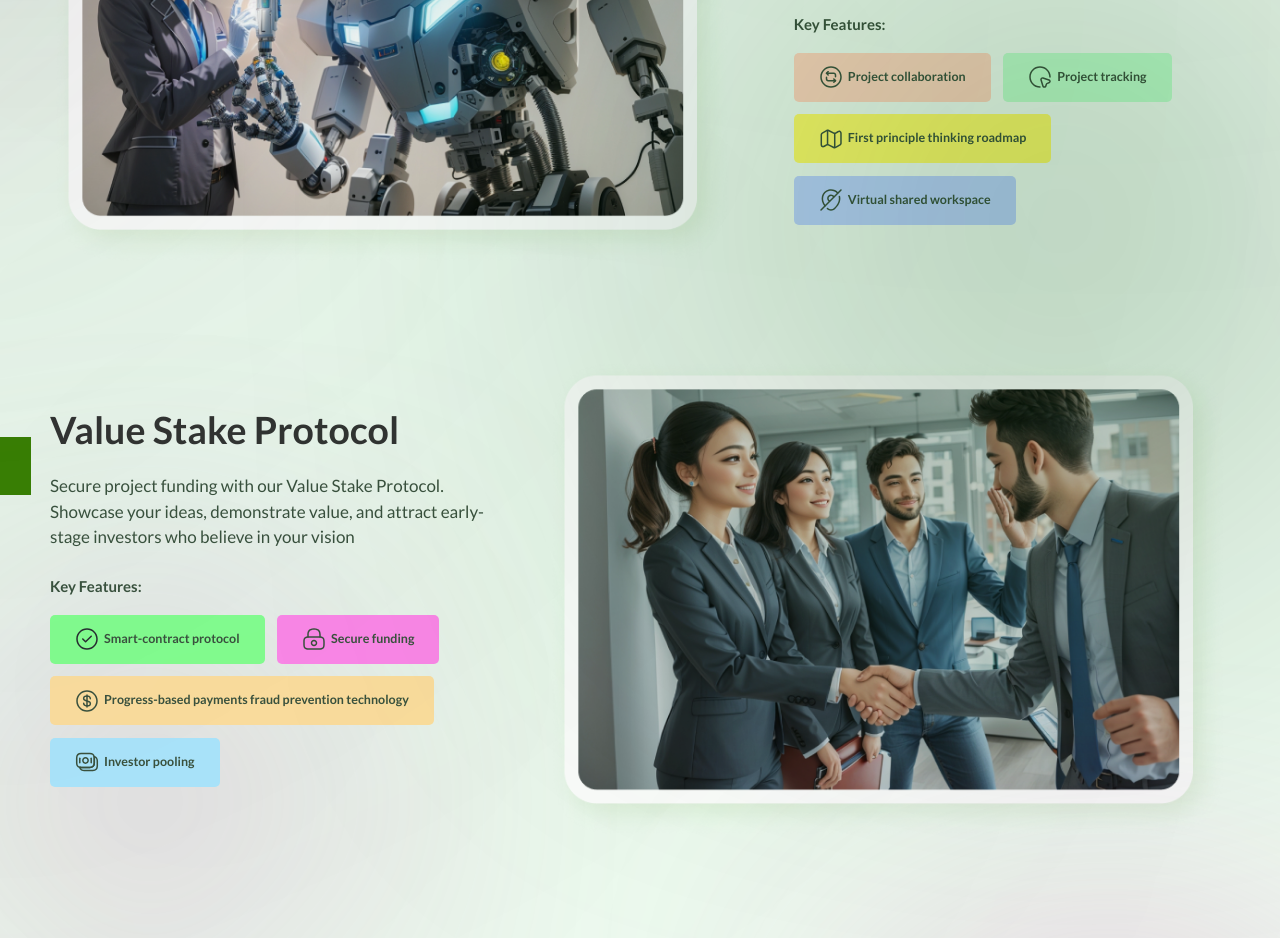
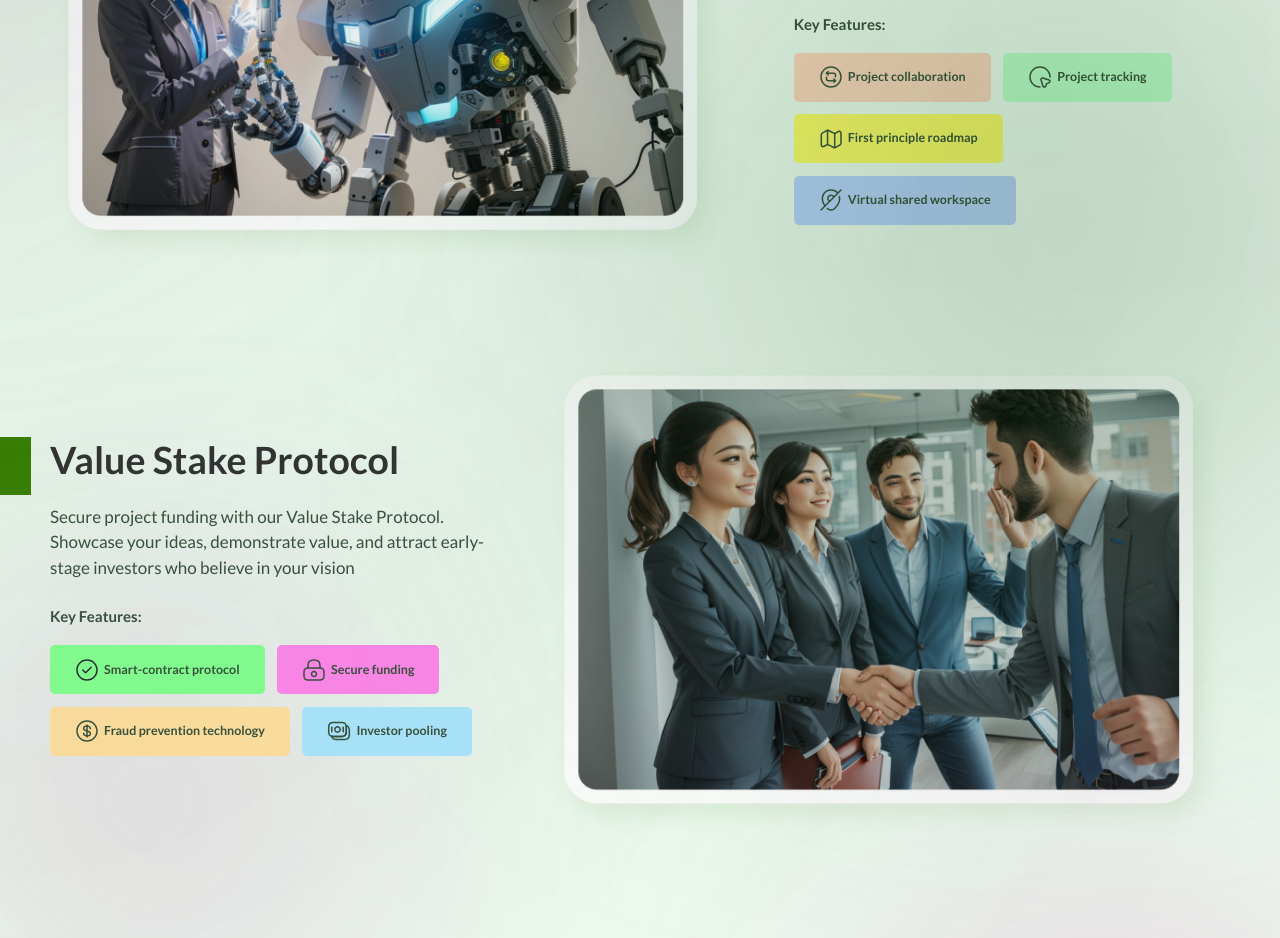
Before and after one commit to Colab-Apes/new_landing_page, a React (Vite) app: page / in a window 1280 px wide. Shown: the part 2140-3078 px from the top of the page. Built offline with nearby package versions, Linux system fonts and the light colour scheme.

Commit message:
Roen's correction (Desktop)

```diff
--- a/src/NewLandingPage/components/BuildTheFuture.jsx
+++ b/src/NewLandingPage/components/BuildTheFuture.jsx
@@ -103,7 +103,7 @@ const BuildTheFuture = () => {
                     <img src={map} alt="frame" />
                   </div>
                   <p className="text-[1.25rem] text-[#3B513F] font-bold">
-                    First principle thinking roadmap
+                    First principle roadmap
                   </p>
                 </div>
                 <div className="stuff flex items-center gap-2 bg-[#BBD2FF] px-10 py-5 rounded-lg">
--- a/src/NewLandingPage/components/ValueStake.jsx
+++ b/src/NewLandingPage/components/ValueStake.jsx
@@ -92,7 +92,7 @@ const ValueStake = () => {
                     <img src={dollarCircle} alt="frame" />
                   </div>
                   <p className="text-[1.25rem] text-[#3B513F] font-bold">
-                    Progress-based payments fraud prevention technology
+                    Fraud prevention technology
                   </p>
                 </div>
                 <div className="stuff flex items-center gap-2 bg-[#ADE6FF] px-10 py-5 rounded-lg">
```
